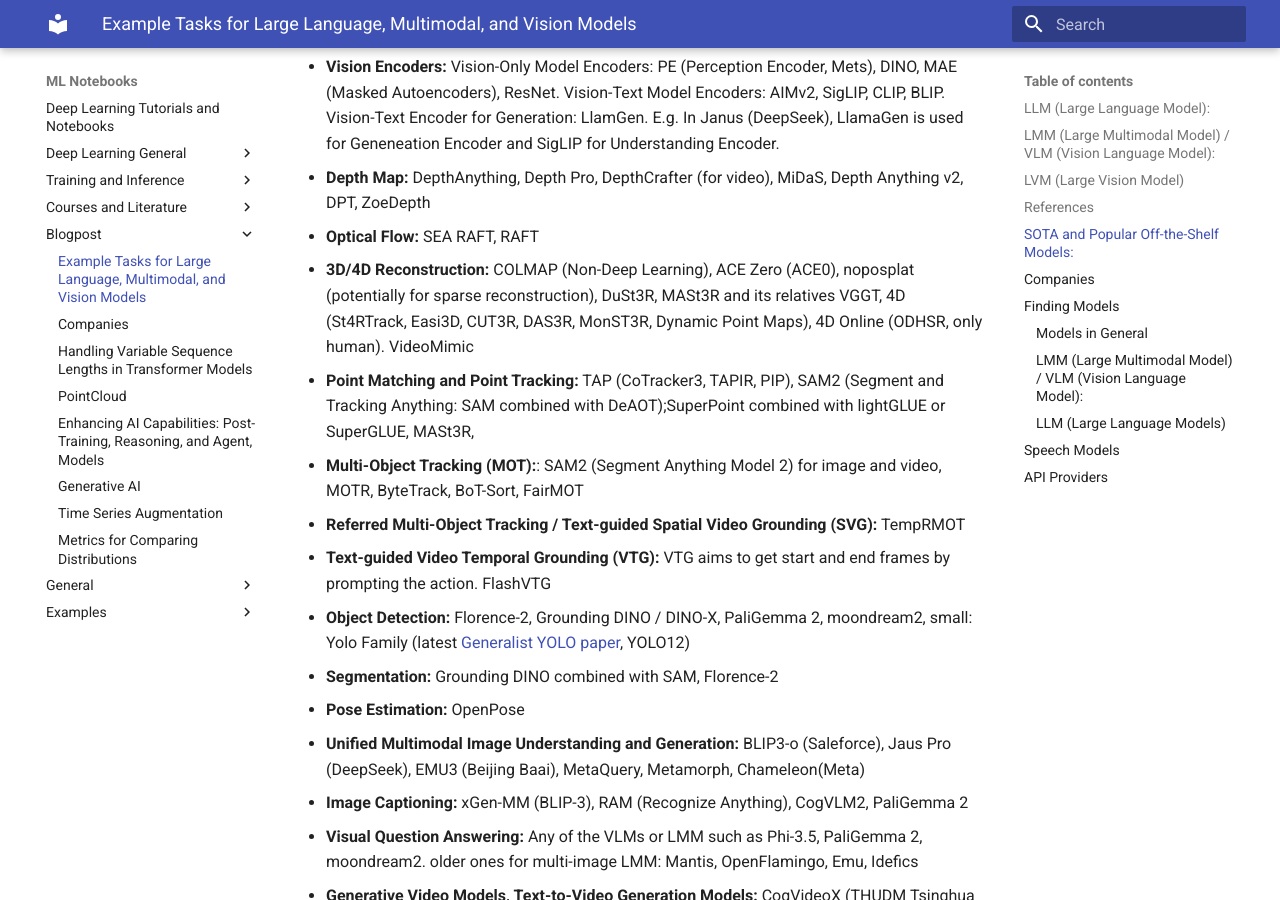
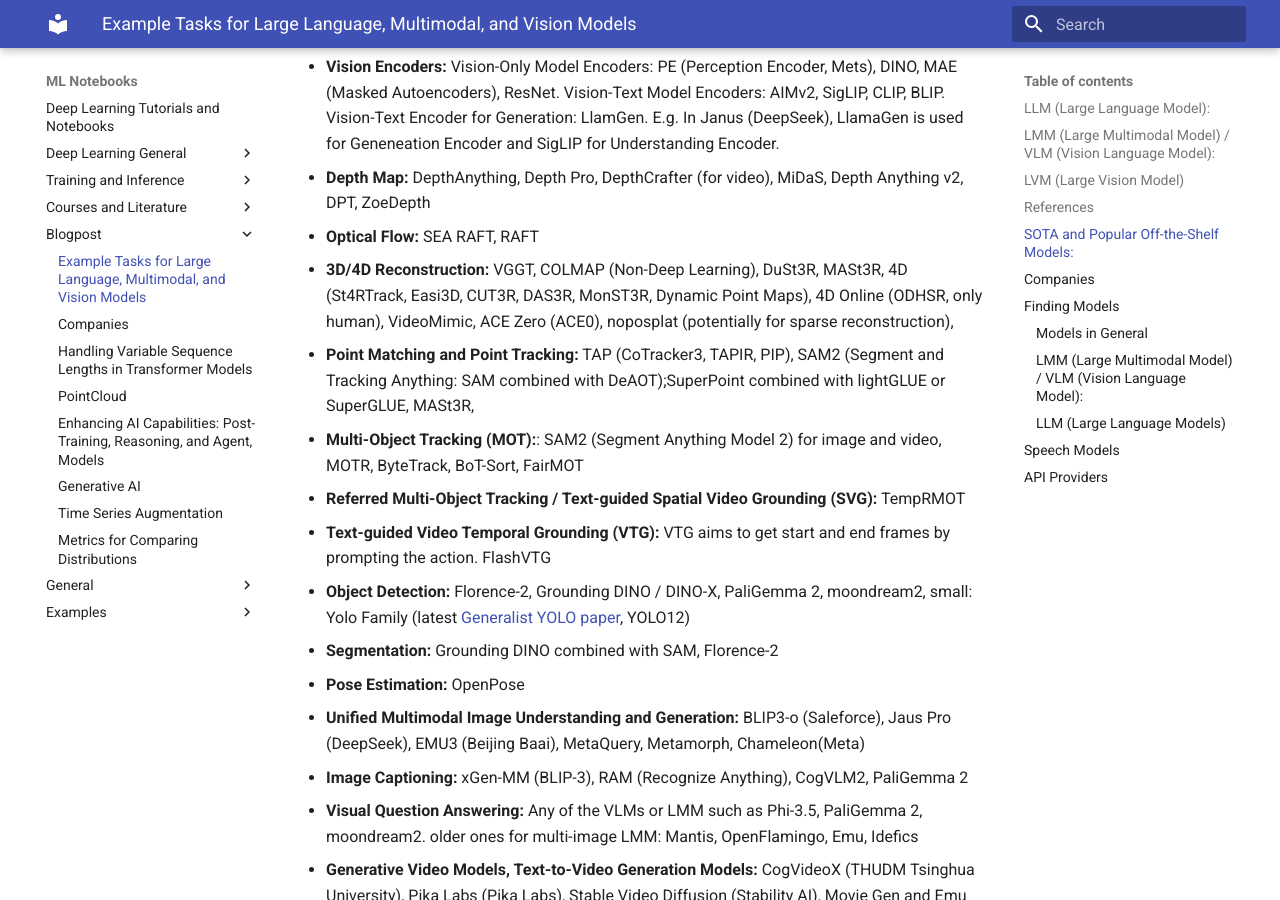
Before and after one commit to fkariminejadasl/ml-notebooks, an MkDocs documentation site: the page built from docs/tasks.md, in a window 1280 px wide and 900 px high, scrolled down 3046 px. Built offline with MkDocs 1.6.1 and Material for MkDocs 9.7.7, drawn with Linux system fonts in a browser that asks for light colours.

Commit message:
small update

```diff
--- a/docs/tasks.md
+++ b/docs/tasks.md
@@ -53,7 +53,7 @@
 - **Vision Encoders:** Vision-Only Model Encoders: PE (Perception Encoder, Mets), DINO, MAE (Masked Autoencoders), ResNet. Vision-Text Model Encoders: AIMv2, SigLIP, CLIP, BLIP. Vision-Text Encoder for Generation: LlamGen. E.g. In Janus (DeepSeek), LlamaGen is used for Geneneation Encoder and SigLIP for Understanding Encoder.
 - **Depth Map:** DepthAnything, Depth Pro, DepthCrafter (for video), MiDaS, Depth Anything v2, DPT, ZoeDepth
 - **Optical Flow:** SEA RAFT, RAFT
-- **3D/4D Reconstruction:** COLMAP (Non-Deep Learning), ACE Zero (ACE0), noposplat (potentially for sparse reconstruction), DuSt3R, MASt3R and its relatives VGGT, 4D (St4RTrack, Easi3D, CUT3R, DAS3R, MonST3R, Dynamic Point Maps), 4D Online (ODHSR, only human). VideoMimic
+- **3D/4D Reconstruction:** VGGT, COLMAP (Non-Deep Learning), DuSt3R, MASt3R, 4D (St4RTrack, Easi3D, CUT3R, DAS3R, MonST3R, Dynamic Point Maps), 4D Online (ODHSR, only human), VideoMimic, ACE Zero (ACE0), noposplat (potentially for sparse reconstruction),
 - **Point Matching and Point Tracking:** TAP (CoTracker3, TAPIR, PIP), SAM2 (Segment and Tracking Anything: SAM combined with DeAOT);SuperPoint combined with lightGLUE or SuperGLUE, MASt3R,
 - **Multi-Object Tracking (MOT):**: SAM2 (Segment Anything Model 2) for image and video, MOTR, ByteTrack, BoT-Sort, FairMOT
 - **Referred Multi-Object Tracking / Text-guided Spatial Video Grounding (SVG):** TempRMOT
```
